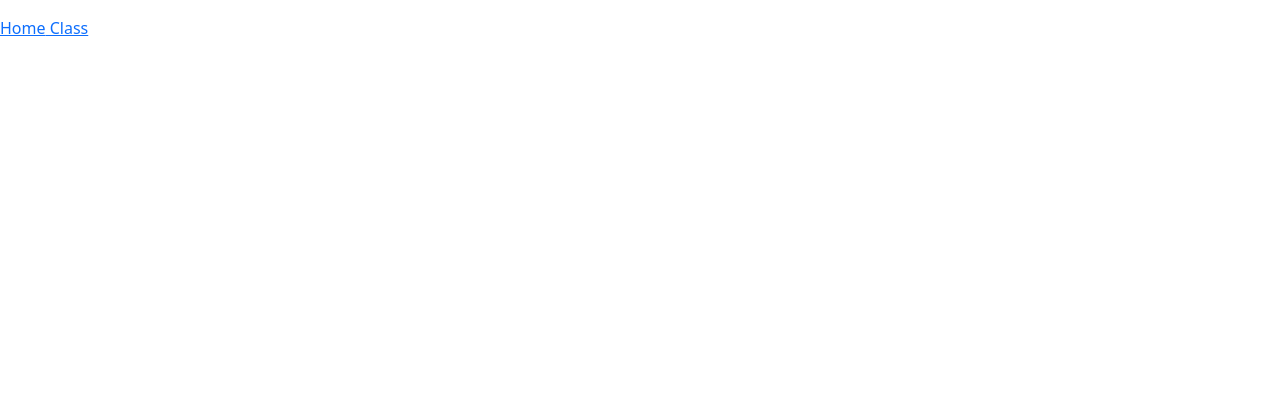
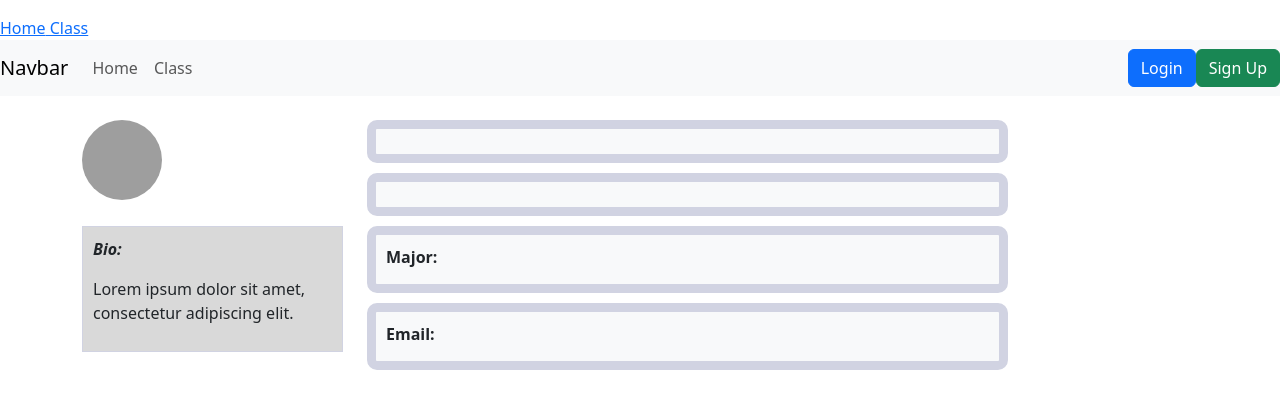
Before and after one commit to freddycmh/ClassmateFinder, a React (Create React App) app: page /student/1 in a window 1280 px wide. Before the commit this address had no page. Shown: the top 408 px of the page. Built offline with nearby package versions, Linux system fonts and the light colour scheme; grey boxes are pictures that could not be loaded.

Commit message:
feat: set up student page

```diff
--- a/src/App.js
+++ b/src/App.js
@@ -5,6 +5,7 @@ import Home from './Pages/Home';
 import Footer from './Components/Footer';
 import Card from './Components/Card';
 import Class from './Pages/Class';
+import Student from './Pages/Student';
 import Quizlet from './Pages/Quizlet';
 import './App.css'; // Import your CSS for the old-style layout.
 
@@ -33,6 +34,7 @@ function App() {
       <Routes>
         <Route path="/" element={<Home />} />
         <Route path="/class/:classname" element={<Class />} />
+        <Route path="/student/:studentData" element={<Student />}/>
       </Routes>
 
     </Router>
--- a/src/Components/Profile.js
+++ b/src/Components/Profile.js
@@ -1,15 +1,30 @@
 import React from 'react';
+import { Link } from 'react-router-dom';
 import '../Style/Profile.css';
 
 const defaultImageUrl = 'https://picsum.photos/100?grayscale';
 
-const Profile = ({ name, isHighlighted }) => {
+const Profile = ({ data, isHighlighted }) => {
+
+    if(data){
+        const { name, email, major, yearOfStudy } = data;
+        console.log(name)
         return (
             <div className={`profile ${isHighlighted ? 'highlighted' : ''}`}>
+                <Link to={`/student/${JSON.stringify(data)}`}>
                 <img src={defaultImageUrl} alt={`${name}'s profile`} />
                 <p>{name}</p>
+                </Link>
+
             </div>
           );
+    }
+    return
+    // <div className={`profile ${isHighlighted ? 'highlighted' : ''}`}>
+    //   <img src={defaultImageUrl} alt={`${name}'s profile`} />
+    //   <p>{name}</p>
+    // </div>
+    ;
 };
 
 export default Profile;
--- a/src/Pages/Class.js
+++ b/src/Pages/Class.js
@@ -7,22 +7,26 @@ import { useParams } from 'react-router-dom';
 import '../Style/Class.css';
 
 const dummyData = [
-  { id: 1, name: 'John' },
-  { id: 2, name: 'Jane' },
-  { id: 3, name: 'John' },
-  { id: 4, name: 'Jane' },
-  { id: 5, name: 'John' },
-  { id: 6, name: 'Jane' },
-  { id: 7, name: 'John' },
-  { id: 8, name: 'John' },
+  { id: 1, name: 'John Doe', yearOfStudy: 'Sophomore', major: 'Computer Science', email: 'john.doe@example.com' },
+  { id: 2, name: 'Jane Smith', yearOfStudy: 'Junior', major: 'Electrical Engineering', email: 'jane.smith@example.com' },
+  { id: 3, name: 'Bob Johnson', yearOfStudy: 'Freshman', major: 'Mechanical Engineering', email: 'bob.johnson@example.com' },
+  { id: 4, name: 'Alice Williams', yearOfStudy: 'Senior', major: 'Mathematics', email: 'alice.williams@example.com' },
+  { id: 5, name: 'Charlie Brown', yearOfStudy: 'Sophomore', major: 'Physics', email: 'charlie.brown@example.com' },
+  { id: 6, name: 'Eva Davis', yearOfStudy: 'Junior', major: 'Chemistry', email: 'eva.davis@example.com' },
+  { id: 7, name: 'Frank Wilson', yearOfStudy: 'Senior', major: 'Biology', email: 'frank.wilson@example.com' },
+  { id: 8, name: 'Grace Lee', yearOfStudy: 'Freshman', major: 'Environmental Science', email: 'grace.lee@example.com' },
   // Add more dummy data as needed
 ];
+
+const profData = {id: 9, name: 'Prof. Bob', yearOfStudy: 'Professor', major: 'Environmental Science', email: 'profBob@example.com'}
 
 
 
 const Class = () => {
   const {classname} = useParams();
   const [searchTerm, setSearchTerm] = useState('');
+
+
 
   return (
     <div>
@@ -34,7 +38,7 @@ const Class = () => {
           <div className="col-2">
             <Profile
                 key="prof"
-                name="Prof. Bob"
+                data= {profData}
                 isHighlighted = {false}
               />
           </div>
@@ -64,10 +68,12 @@ const Class = () => {
 
         <div className="profile-container">
           {dummyData.map(profile => (
-            <div key={profile.id} className="col-md-2">
+
+            <div key={profile.id} className="col-md-2 border">
+              {/* {console.log(profile)} */}
               <Profile
                 key={profile.id}
-                name={profile.name}
+                data={profile}
                 isHighlighted={searchTerm && profile.name.toLowerCase().includes(searchTerm.toLowerCase())}
               />
             </div>
--- /dev/null
+++ b/src/Pages/Student.js
@@ -0,0 +1,52 @@
+import React from 'react';
+import { useParams } from 'react-router-dom';
+import Header from '../Components/Header';
+import '../Style/Student.css'
+const Student = () => {
+    const { studentData } = useParams();
+    console.log(studentData)
+    const data = JSON.parse(studentData);
+
+    // Default profile picture URL
+    const defaultImageUrl = 'https://picsum.photos/100?grayscale';
+
+    return (
+        <div>
+            <Header/>
+            <div className="container mt-4">
+
+        <div className="row">
+          <div className="col-md-3">
+            <img src={defaultImageUrl} alt="Profile" className="img-fluid rounded-circle" />
+            <div className="bio-box mt-3">
+            <div className="bio-label">Bio:</div>
+            <div className="bio-data">
+            <p className="mt-3">Lorem ipsum dolor sit amet, consectetur adipiscing elit.</p>
+            </div>
+          </div>
+
+          </div>
+          <div className="col-md-7">
+            <div className="info-box">
+              <div className="info-data">{data.name}</div>
+            </div>
+            <div className="info-box">
+              <div className="info-data">{data.yearOfStudy}</div>
+            </div>
+            <div className="info-box">
+              <div className="info-label">Major:</div>
+              <div className="info-data">{data.major}</div>
+            </div>
+            <div className="info-box">
+              <div className="info-label">Email:</div>
+              <div className="info-data">{data.email}</div>
+            </div>
+          </div>
+        </div>
+      </div>
+        </div>
+
+    );
+  };
+
+  export default Student;
--- /dev/null
+++ b/src/Style/Student.css
@@ -0,0 +1,32 @@
+/* Student.css */
+.info-box {
+    background-color: #f8f9fa;
+    border: 9px solid #d1d3e2;
+    border-radius: 10px;
+    padding: 10px;
+    margin-bottom: 10px;
+  }
+
+  .info-label {
+    font-weight: bold;
+  }
+
+  .info-data {
+    margin-top: 5px;
+  }
+
+  .bio-box {
+    background-color: rgba(217, 217, 217, 1);
+    border: 1px solid #d1d3e2;
+    padding: 10px;
+    margin-bottom: 10px;
+  }
+
+  .bio-label {
+    font-weight: bold;
+    font-style: italic;
+  }
+
+  .bio-data {
+    margin-top: 5px;
+  }
```
Lines whose indentation alone changed are shown as unchanged.
